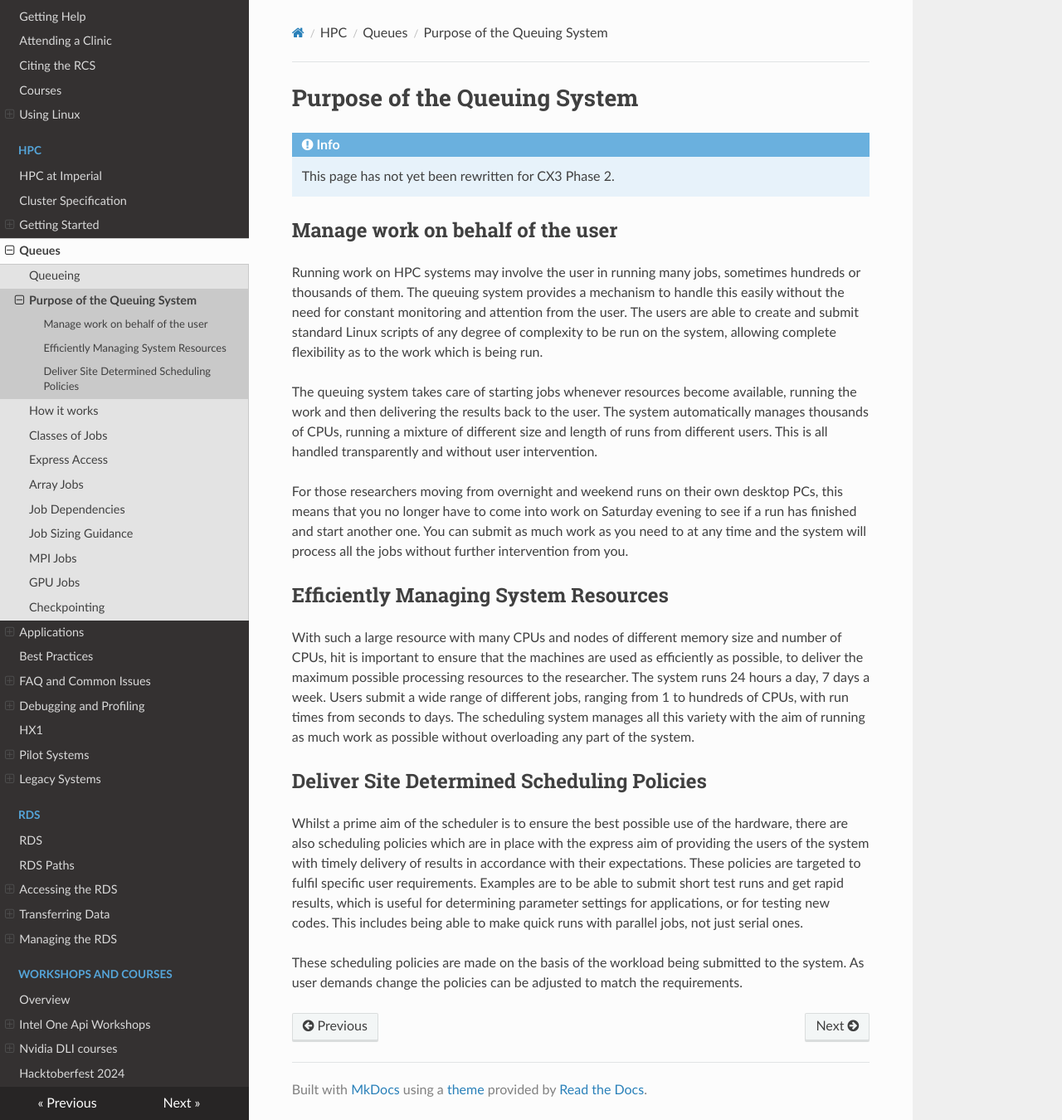
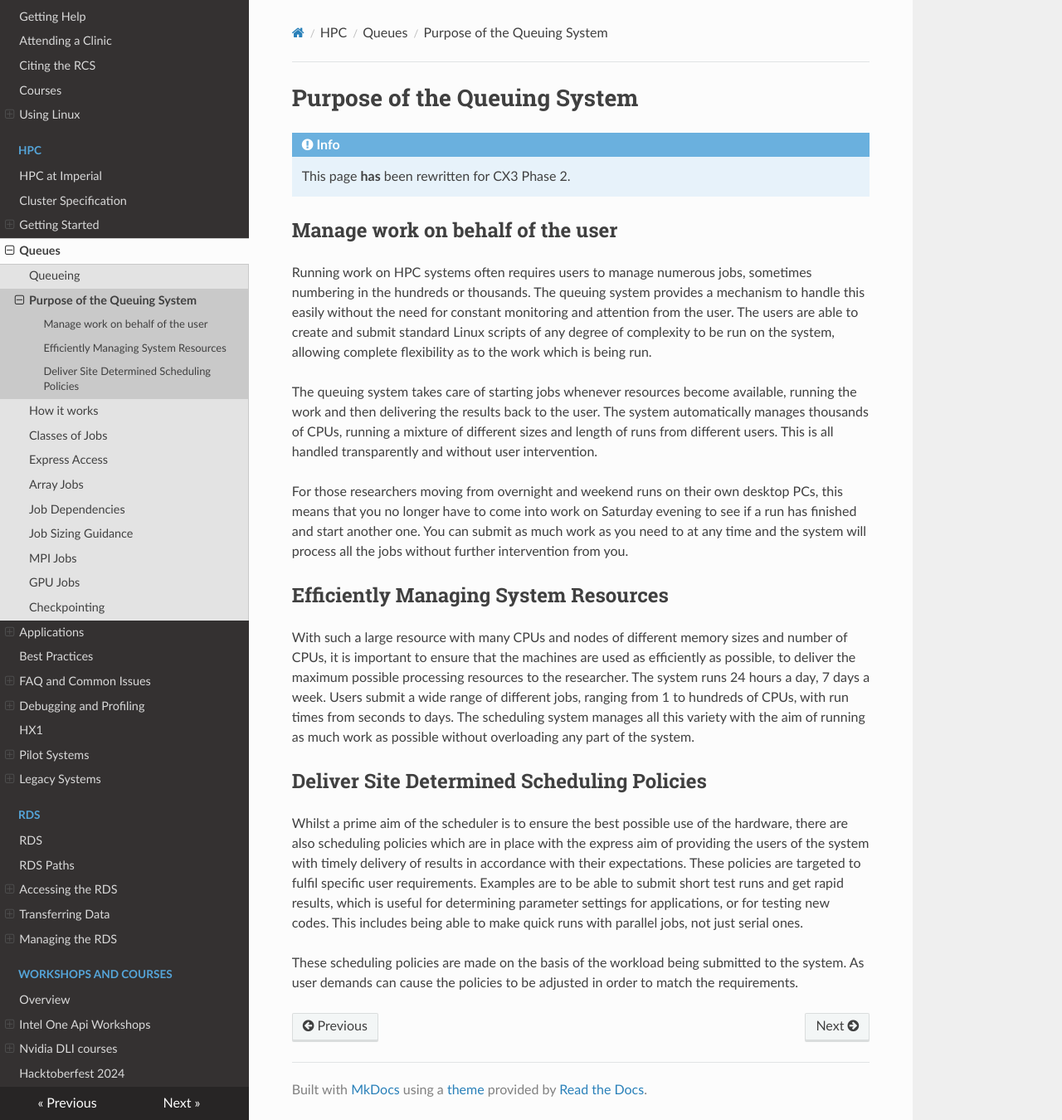
Before and after one commit to ImperialCollegeLondon/icl-rcs-user-guide, an MkDocs documentation site: the page built from docs/hpc/queues/purpose-of-the-queue.md, in a window 1280 px wide and 1350 px high. Shown: the whole window at 83% size. Built offline with MkDocs 1.6.1, drawn with Linux system fonts in a browser that asks for light colours; nearby versions of some CDN libraries.

Commit message:
general improvements to purpose of queueing system page

```diff
--- a/docs/hpc/queues/purpose-of-the-queue.md
+++ b/docs/hpc/queues/purpose-of-the-queue.md
@@ -2,19 +2,19 @@
 
 !!! info
 
-    This page has not yet been rewritten for CX3 Phase 2.
+    This page **has** been rewritten for CX3 Phase 2.
 
 ## Manage work on behalf of the user
-Running work on HPC systems may involve the user in running many jobs, sometimes hundreds or thousands of them. The queuing system provides a mechanism to handle this easily without the need for constant monitoring and attention from the user. The users are able to create and submit standard Linux scripts of any degree of complexity to be run on the system, allowing complete flexibility as to the work which is being run.
+Running work on HPC systems often requires users to manage numerous jobs, sometimes numbering in the hundreds or thousands. The queuing system provides a mechanism to handle this easily without the need for constant monitoring and attention from the user. The users are able to create and submit standard Linux scripts of any degree of complexity to be run on the system, allowing complete flexibility as to the work which is being run.
 
-The queuing system takes care of starting jobs whenever resources become available, running the work and then delivering the results back to the user. The system automatically manages thousands of CPUs, running a mixture of different size and length of runs from different users. This is all handled transparently and without user intervention.
+The queuing system takes care of starting jobs whenever resources become available, running the work and then delivering the results back to the user. The system automatically manages thousands of CPUs, running a mixture of different sizes and length of runs from different users. This is all handled transparently and without user intervention.
 
 For those researchers moving from overnight and weekend runs on their own desktop PCs, this means that you no longer have to come into work on Saturday evening to see if a run has finished and start another one. You can submit as much work as you need to at any time and the system will process all the jobs without further intervention from you.
 
 ## Efficiently Managing System Resources
-With such a large resource with many CPUs and nodes of different memory size and number of CPUs, hit is important to ensure that the machines are used as efficiently as possible, to deliver the maximum possible processing resources to the researcher. The system runs 24 hours a day, 7 days a week. Users submit a wide range of different jobs, ranging from 1 to hundreds of CPUs, with run times from seconds to days. The scheduling system manages all this variety with the aim of running as much work as possible without overloading any part of the system.
+With such a large resource with many CPUs and nodes of different memory sizes and number of CPUs, it is important to ensure that the machines are used as efficiently as possible, to deliver the maximum possible processing resources to the researcher. The system runs 24 hours a day, 7 days a week. Users submit a wide range of different jobs, ranging from 1 to hundreds of CPUs, with run times from seconds to days. The scheduling system manages all this variety with the aim of running as much work as possible without overloading any part of the system.
 
 ## Deliver Site Determined Scheduling Policies
 Whilst a prime aim of the scheduler is to ensure the best possible use of the hardware, there are also scheduling policies which are in place with the express aim of providing the users of the system with timely delivery of results in accordance with their expectations. These policies are targeted to fulfil specific user requirements. Examples are to be able to submit short test runs and get rapid results, which is useful for determining parameter settings for applications, or for testing new codes. This includes being able to make quick runs with parallel jobs, not just serial ones.
 
-These scheduling policies are made on the basis of the workload being submitted to the system. As user demands change the policies can be adjusted to match the requirements.
+These scheduling policies are made on the basis of the workload being submitted to the system. As user demands can cause the policies to be adjusted in order to match the requirements.
```
